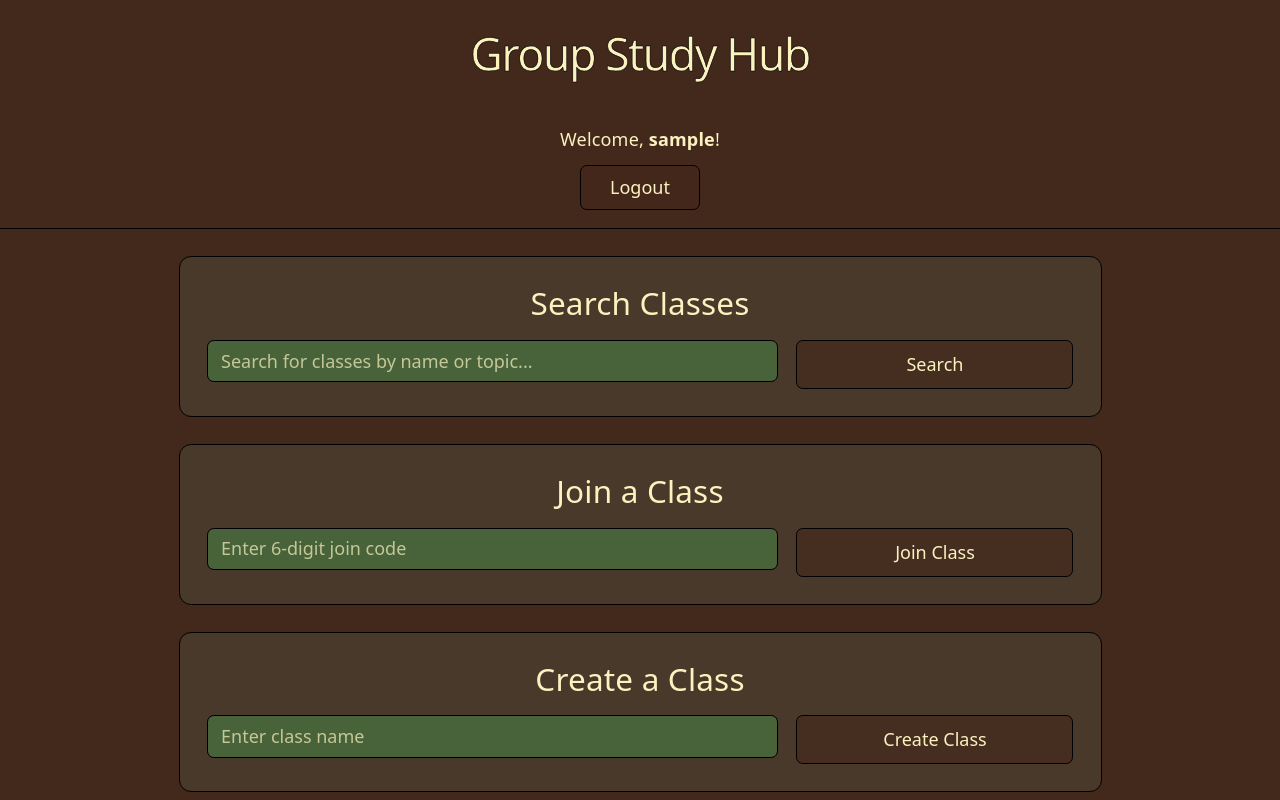
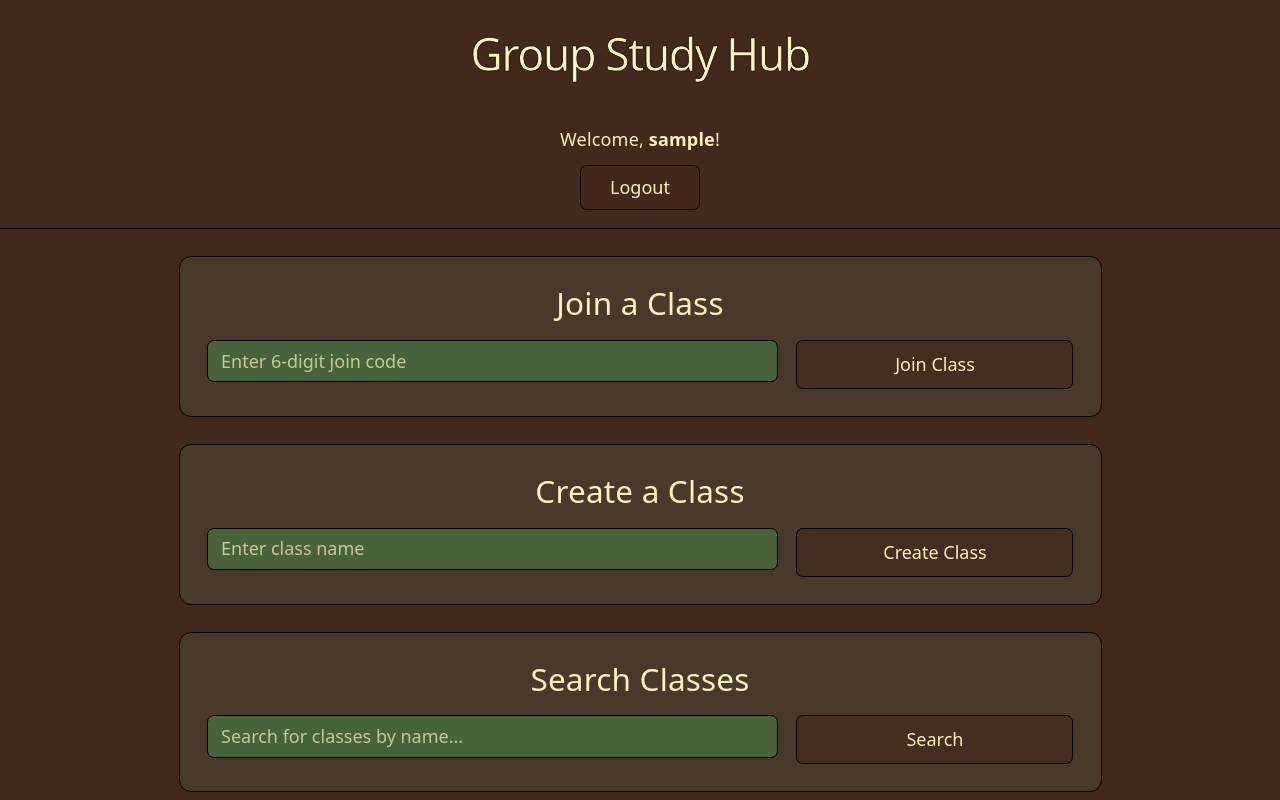
Before and after one commit to ethnlin0-netizen/mern-project, a React (Vite) app in the folder frontend/: page /dashboard in a window 1280 px wide. Shown: the top 800 px of the page. Built offline with nearby package versions, Linux system fonts and the light colour scheme; no server answers; sample sign-in values are in the browser's storage.

Commit message:
fixed search classes

```diff
--- a/frontend/src/components/Dashboard.tsx
+++ b/frontend/src/components/Dashboard.tsx
@@ -12,21 +12,19 @@ function Dashboard() {
   const [joinResult, setJoinResult] = useState('')
   const [createResult, setCreateResult] = useState('')
   const [myClasses, setMyClasses] = useState<any[]>([])
+  const [filteredClasses, setFilteredClasses] = useState<any[]>([])
   const [messageType, setMessageType] = useState<'success' | 'error'>('success')
   const [isLoading, setIsLoading] = useState(false)
 
-  // Get username from auth
   const username = auth?.username || 'Student'
   const userId = auth?.userId
 
-  // Fetch user's classes on component mount
   useEffect(() => {
     fetchUserClasses()
   }, [])
 
   const fetchUserClasses = async () => {
     if (!userId) return
-
     try {
       const response = await fetch('http://localhost:5001/api/classes/user/me', {
         headers: {
@@ -36,6 +34,7 @@ function Dashboard() {
       const data = await response.json()
       if (response.ok) {
         setMyClasses(data)
+        setFilteredClasses(data)
       }
     } catch (error) {
       console.error('Error fetching classes:', error)
@@ -114,28 +113,18 @@ function Dashboard() {
     }
   }
 
-  async function searchClass(event: React.MouseEvent<HTMLButtonElement>): Promise<void> {
+  function searchClass(event: React.MouseEvent<HTMLButtonElement>): void {
     event.preventDefault()
     if (!searchText.trim()) {
-      setSearchResult('Please enter a search term')
-      setMessageType('error')
+      setFilteredClasses(myClasses)
+      setSearchResult('')
       return
     }
-    try {
-      const response = await fetch(`http://localhost:5001/api/classes/search?query=${encodeURIComponent(searchText)}`, {
-        headers: {
-          'Authorization': `Bearer ${auth?.token}`
-        }
-      })
-      const data = await response.json()
-      if (response.ok) {
-        setSearchResult(`Found ${data.length} classes matching "${searchText}"`)
-        setMessageType('success')
-      }
-    } catch (error) {
-      setSearchResult('Search failed, please try again')
-      setMessageType('error')
-    }
+    const filtered = myClasses.filter(c =>
+      c.className.toLowerCase().includes(searchText.toLowerCase())
+    )
+    setFilteredClasses(filtered)
+    setSearchResult(`Found ${filtered.length} classes matching "${searchText}"`)
   }
 
   const navigateToClass = (classId: string) => {
@@ -145,65 +134,8 @@ function Dashboard() {
   return (
     <div className="container-fluid" style={{ backgroundColor: '#43281c', minHeight: '100vh' }}>
       <div className="container py-4">
-
         <div className="row justify-content-center">
           <div className="col-12 col-lg-10">
-
-            <div className="card mb-4" style={{
-              backgroundColor: '#48392a',
-              border: '1px solid #000',
-              borderRadius: '12px'
-            }}>
-              <div className="card-body p-4">
-                <h3 className="mb-3" style={{ color: '#fbf2c0' }}>Search Classes</h3>
-                <div className="row g-3">
-                  <div className="col-md-8">
-                    <input
-                      type="text"
-                      className="form-control"
-                      placeholder="Search for classes by name or topic..."
-                      value={searchText}
-                      onChange={(e) => setSearchText(e.target.value)}
-                      style={{
-                        backgroundColor: 'rgba(72, 139, 73, 0.5)',
-                        color: '#fbf2c0',
-                        border: '1px solid #000'
-                      }}
-                    />
-                  </div>
-                  <div className="col-md-4">
-                    <button
-                      type="button"
-                      className="btn w-100"
-                      onClick={searchClass}
-                      disabled={isLoading}
-                      style={{
-                        backgroundColor: 'rgba(67, 40, 28, 0.67)',
-                        color: '#fbf2c0',
-                        border: '1px solid #000',
-                        padding: '10px'
-                      }}
-                    >
-                      Search
-                    </button>
-                  </div>
-                </div>
-                {searchResult && (
-                  <div className="mt-3">
-                    <div
-                      className={`alert ${messageType === 'success' ? 'alert-info' : 'alert-danger'} py-2`}
-                      style={{
-                        backgroundColor: messageType === 'success' ? 'rgba(72, 139, 73, 0.3)' : 'rgba(220, 53, 69, 0.8)',
-                        color: '#fbf2c0',
-                        border: 'none'
-                      }}
-                    >
-                      {searchResult}
-                    </div>
-                  </div>
-                )}
-              </div>
-            </div>
 
             <div className="card mb-4" style={{
               backgroundColor: '#48392a',
@@ -261,7 +193,6 @@ function Dashboard() {
               </div>
             </div>
 
-
             <div className="card mb-4" style={{
               backgroundColor: '#48392a',
               border: '1px solid #000',
@@ -318,6 +249,81 @@ function Dashboard() {
               </div>
             </div>
 
+            <div className="card mb-4" style={{
+              backgroundColor: '#48392a',
+              border: '1px solid #000',
+              borderRadius: '12px'
+            }}>
+              <div className="card-body p-4">
+                <h3 className="mb-3" style={{ color: '#fbf2c0' }}>Search Classes</h3>
+                <div className="row g-3">
+                  <div className="col-md-8">
+                    <input
+                      type="text"
+                      className="form-control"
+                      placeholder="Search for classes by name..."
+                      value={searchText}
+                      onChange={(e) => setSearchText(e.target.value)}
+                      style={{
+                        backgroundColor: 'rgba(72, 139, 73, 0.5)',
+                        color: '#fbf2c0',
+                        border: '1px solid #000'
+                      }}
+                    />
+                  </div>
+                  <div className="col-md-4">
+                    <div className="d-flex gap-2">
+                      <button
+                        type="button"
+                        className="btn flex-grow-1"
+                        onClick={searchClass}
+                        style={{
+                          backgroundColor: 'rgba(67, 40, 28, 0.67)',
+                          color: '#fbf2c0',
+                          border: '1px solid #000',
+                          padding: '10px'
+                        }}
+                      >
+                        Search
+                      </button>
+                      {searchText && (
+                        <button
+                          type="button"
+                          className="btn"
+                          onClick={() => {
+                            setSearchText('')
+                            setFilteredClasses(myClasses)
+                            setSearchResult('')
+                          }}
+                          style={{
+                            backgroundColor: 'rgba(220, 53, 69, 0.8)',
+                            color: '#fff',
+                            border: '1px solid #000',
+                            padding: '10px'
+                          }}
+                        >
+                          Clear
+                        </button>
+                      )}
+                    </div>
+                  </div>
+                </div>
+                {searchResult && (
+                  <div className="mt-3">
+                    <div
+                      className="alert py-2"
+                      style={{
+                        backgroundColor: 'rgba(72, 139, 73, 0.3)',
+                        color: '#fbf2c0',
+                        border: 'none'
+                      }}
+                    >
+                      {searchResult}
+                    </div>
+                  </div>
+                )}
+              </div>
+            </div>
 
             <div className="card" style={{
               backgroundColor: '#48392a',
@@ -326,9 +332,9 @@ function Dashboard() {
             }}>
               <div className="card-body p-4">
                 <h3 className="mb-3" style={{ color: '#fbf2c0' }}>Your Classes</h3>
-                {myClasses.length > 0 ? (
+                {filteredClasses.length > 0 ? (
                   <div className="row g-3">
-                    {myClasses.map((classItem) => (
+                    {filteredClasses.map((classItem) => (
                       <div key={classItem._id} className="col-md-6">
                         <div
                           className="p-3"
@@ -366,6 +372,7 @@ function Dashboard() {
                 )}
               </div>
             </div>
+
           </div>
         </div>
       </div>
```
Lines whose indentation alone changed are shown as unchanged.
